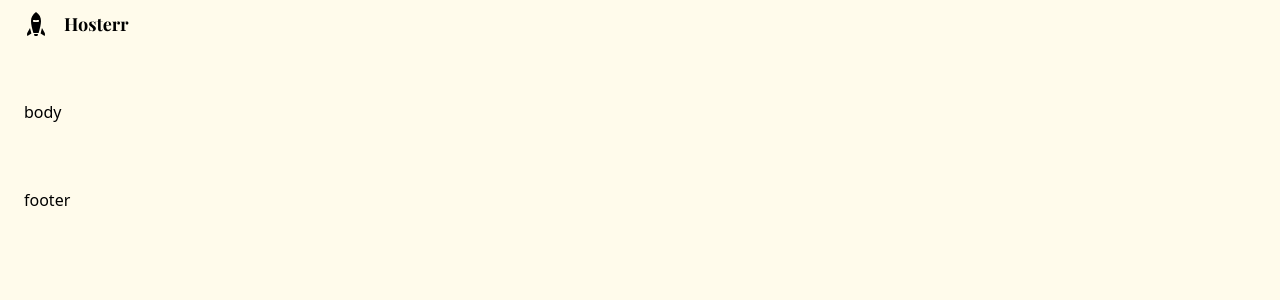
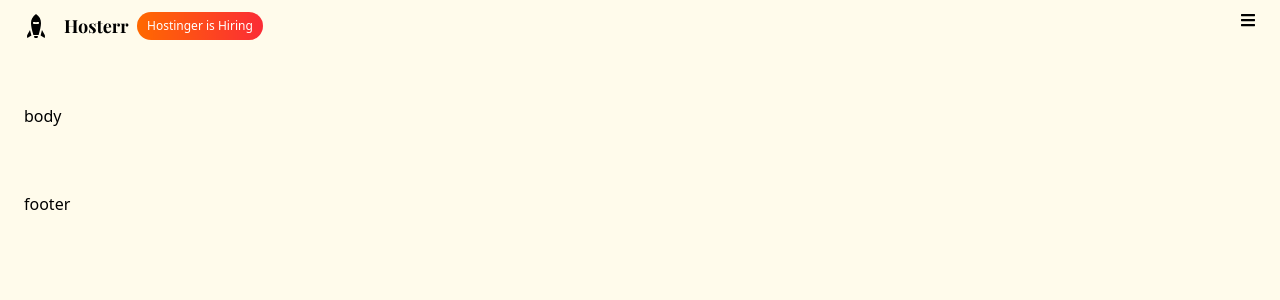
Before and after one commit to Akshay3611/Hostinger-waitlist, a React (Vite) app: page / in a window 1280 px wide. Shown: the top 300 px of the page. Built offline with nearby package versions, Linux system fonts and the light colour scheme.

Commit message:
edited header component

```diff
--- a/package.json
+++ b/package.json
@@ -14,6 +14,7 @@
     "postcss": "^8.5.4",
     "react": "^19.1.0",
     "react-dom": "^19.1.0",
+    "react-icons": "^5.5.0",
     "tailwindcss": "^4.1.8"
   },
   "devDependencies": {
--- a/src/components/Header.jsx
+++ b/src/components/Header.jsx
@@ -1,12 +1,18 @@
 import React from "react";
+import { FaBars } from "react-icons/fa";
 
 const header = () => {
   return (
-    <div>
+    <div className="flex justify-between">
+      <div className="flex items-center justify-center gap-2">
+        <img src="..\Assets\Logo.svg" alt="logo"></img>
+        <button className="bg-gradient-to-r from-orange-500 to bg-red-500 text-xs text-white py-1.5 px-2.5 rounded-2xl">
+          Hostinger is Hiring
+        </button>
+      </div>
       <div>
-        <img src="..\Assets\Logo.svg" alt="logo"></img>
+        <FaBars></FaBars>
       </div>
-      <div></div>
     </div>
   );
 };
```
Also changed, not shown: 1 other file (tests, documents, lock files or other folders).
